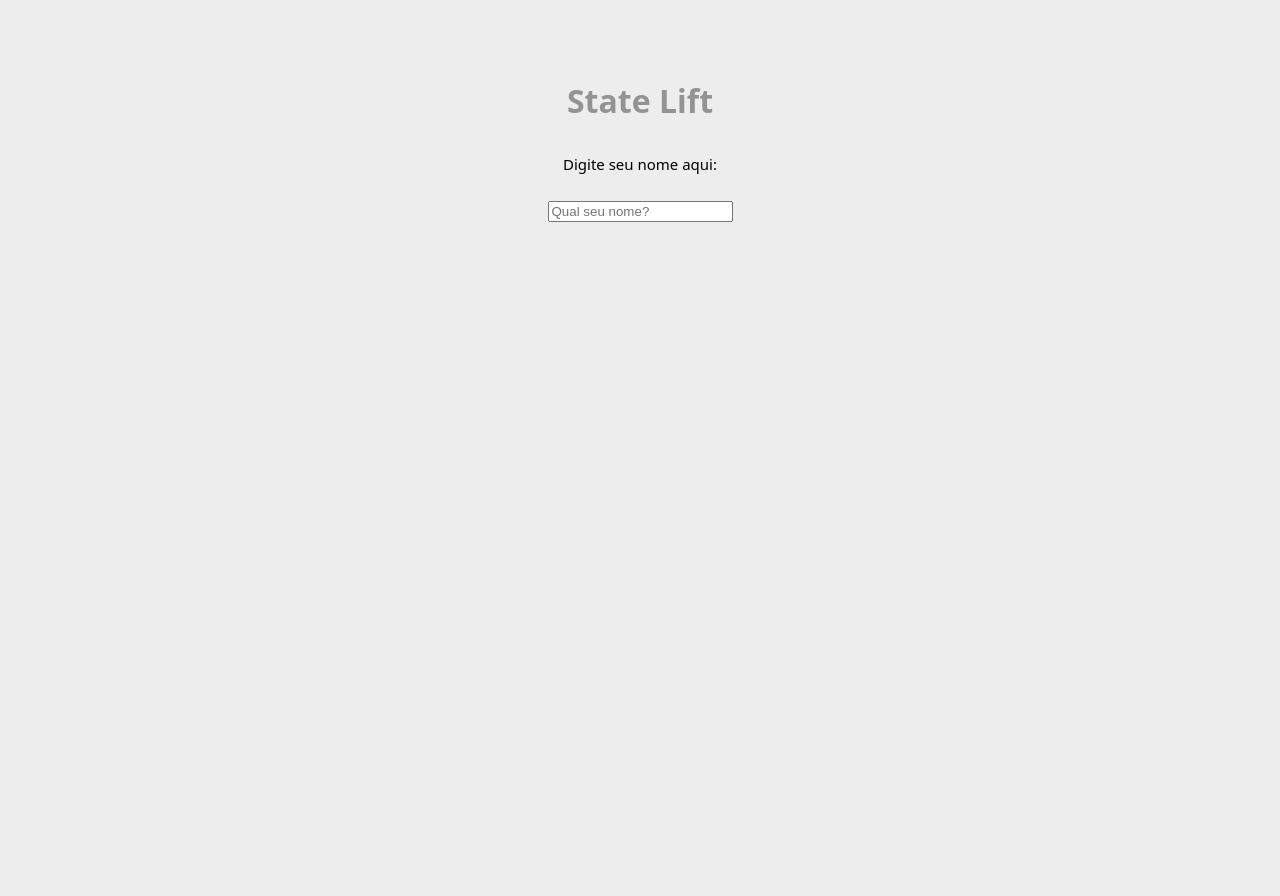
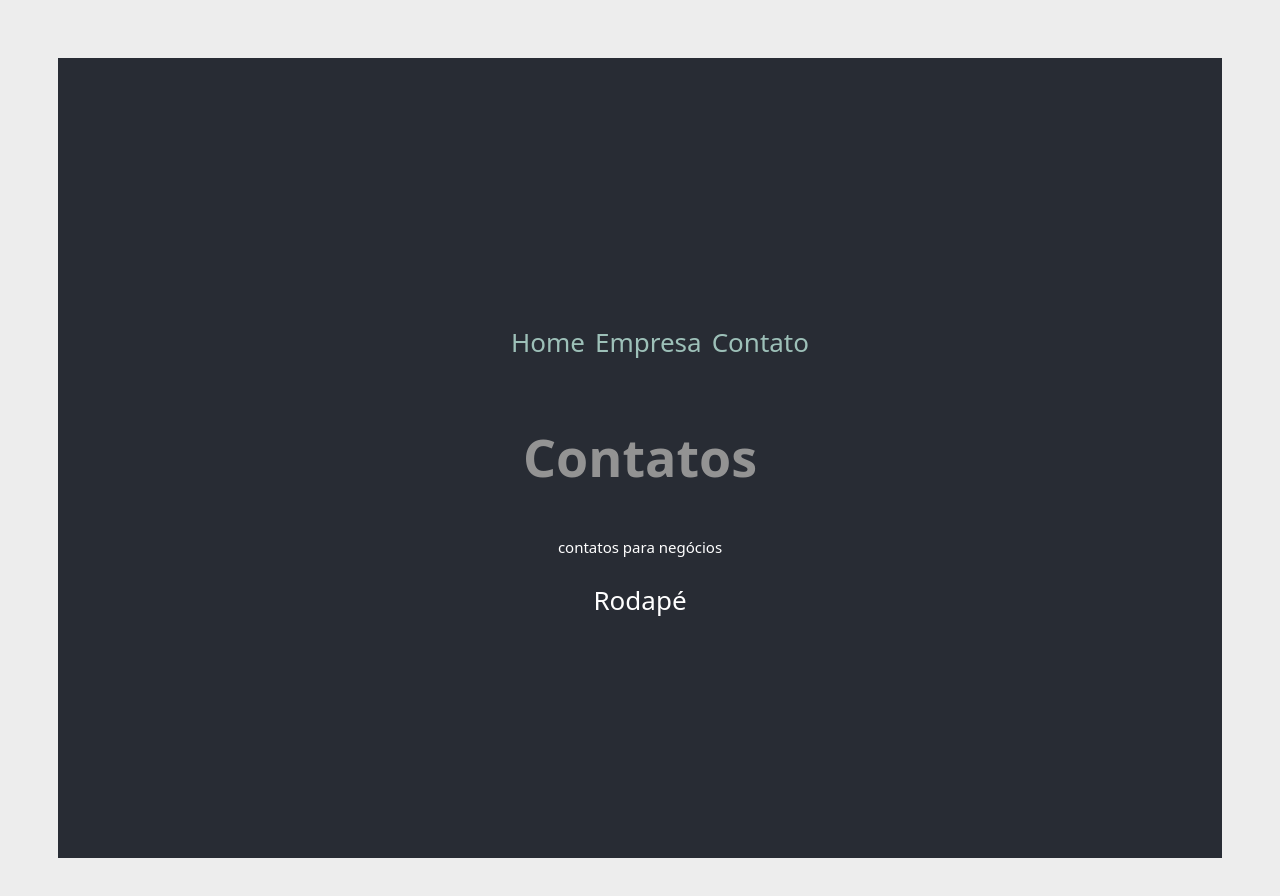
Before and after one commit to brunosoharagit/tutorial-react, a React (Create React App) app: page /contato in a window 1280 px wide. Shown: the top 896 px of the page. Before the commit the page ends 800 px from the top, so only its background shows below. Built offline with nearby package versions, Linux system fonts and the light colour scheme.

Commit message:
TUTORIAL 2022.07.25 >> react routers

```diff
--- a/package.json
+++ b/package.json
@@ -8,7 +8,8 @@
     "@testing-library/user-event": "^13.5.0",
     "react": "^18.2.0",
     "react-dom": "^18.2.0",
-    "react-scripts": "5.0.1",
+    "react-router-dom": "^6.3.0",
+    "react-scripts": "^2.1.3",
     "web-vitals": "^2.1.4"
   },
   "scripts": {
--- a/src/App.js
+++ b/src/App.js
@@ -1,61 +1,28 @@
-//importação
+import React, { Component }  from 'react';
 import "./App.css";
-import { useState } from "react";
-import HelloWorld from "./components/HelloWorld";
-import SaveMyName from "./components/SaveMyName";
-import Pessoa from "./components/Pessoa";
-import Frase from "./components/Frase";
-import List from "./components/List";
-import Eventos from "./components/Eventos";
-import Form from "./components/Form";
-import Condicional from "./components/Condicional";
-import OutraLista from "./components/OutraLista";
-import SeuNome from "./components/SeuNome";
-import Saudacao from "./components/Saudacao";
+import Home from "./pages/Home.js";
+import Empresa from "./pages/Empresa.js";
+import Contato from "./pages/Contato.js";
+import { BrowserRouter as Router, Routes, Route, Link } from "react-router-dom";
+import Navbar from './components/Navbar';
+import Footer from './components/layout/Footer';
 
 function App() {
-  const anyName = "Rodrigo";
-
-  const example = {
-    name: "Bruno",
-    age: 25,
-    work: "Desenvolvedor Front-End",
-    photo: "https://via.placeholder.com/225",
-  };
-
-  /**
-   *  <HelloWorld />
-      <SaveMyName name={anyName} />
-      <Pessoa
-        nome={example.name}
-        idade={example.age}
-        profissao={example.work}
-        foto={example.photo}
-      />
-      <Frase />
-      <List />
-
-      <h1>Testando o React Events.</h1>
-      <Eventos/>
-      <Form />
-      <Condicional/>
-
-      const clans = ['Solaria', 'Dinastiarune', 'The Outlander', 'RunePedia'];
-
-      <OutraLista items={clans}/>
-      <OutraLista items={[]}/>
-   */
-
-  const [nome, setNome] = useState();
-
   return (
     <div className="App">
-      <h1>State Lift</h1>
-      <SeuNome setNome={setNome}/>
-      <Saudacao nome={nome} />
+      <header className="App-header">
+        <Router>
+          <Navbar/>
+          <Routes>
+            <Route exact='true' path="/" element={<Home />}></Route>
+            <Route path="/empresa" element={<Empresa />}></Route>
+            <Route path="/contato" element={<Contato />}></Route>
+          </Routes>
+        </Router>
+        <Footer></Footer>
+      </header>
     </div>
   );
 }
 
-//exportação
 export default App;
--- /dev/null
+++ b/src/components/Navbar.js
@@ -0,0 +1,21 @@
+import { Link } from 'react-router-dom';
+import React from 'react';
+import styles from '../modules/Navbar.module.css'
+
+function Navbar() {
+  return (
+    <ul className={styles.list}>
+      <li>
+        <Link className={styles.navLink} to="/">Home</Link>
+      </li>
+      <li>
+        <Link className={styles.navLink} to="/empresa">Empresa</Link>
+      </li>
+      <li>
+        <Link className={styles.navLink} to="/contato">Contato</Link>
+      </li>
+    </ul>
+  );
+}
+
+export default Navbar;
--- /dev/null
+++ b/src/components/layout/Footer.js
@@ -0,0 +1,7 @@
+import React from 'react';
+
+function Footer() {
+    return <footer>Rodapé</footer>
+}
+
+export default Footer;
--- /dev/null
+++ b/src/modules/Navbar.module.css
@@ -0,0 +1,14 @@
+.list {
+    display: flex;
+    list-style: none;
+    gap: 10px;
+}
+
+.navLink {
+    text-decoration: none;
+    color: #9dc0b8;
+    transition: all .5s ease;
+}
+.navLink:hover {
+    color: #dedede;
+}
--- /dev/null
+++ b/src/pages/Contato.js
@@ -0,0 +1,12 @@
+import React from 'react';
+
+function Contato() {
+  return (
+    <div>
+      <h1>Contatos</h1>
+      <p>contatos para negócios</p>
+    </div>
+  );
+}
+
+export default Contato;
--- /dev/null
+++ b/src/pages/Empresa.js
@@ -0,0 +1,12 @@
+import React from 'react';
+
+function Empresa() {
+  return (
+    <div>
+      <h1>Empresa</h1>
+      <p>Lista de patrocinadores e parceiros da empresa</p>
+    </div>
+  );
+}
+
+export default Empresa;
--- /dev/null
+++ b/src/pages/Home.js
@@ -0,0 +1,12 @@
+import React from 'react';
+
+function Home() {
+  return (
+    <div>
+      <h1>Home</h1>
+      <p>Bem-vindo</p>
+    </div>
+  );
+}
+
+export default Home;
```
Also changed, not shown: coisas.txt (added), 1 other file (tests, documents, lock files or other folders).
